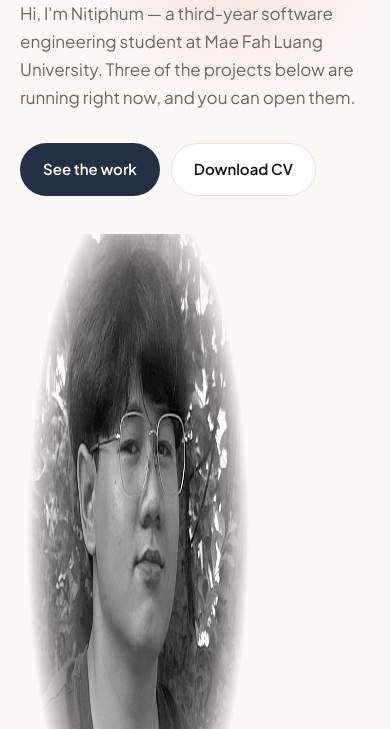
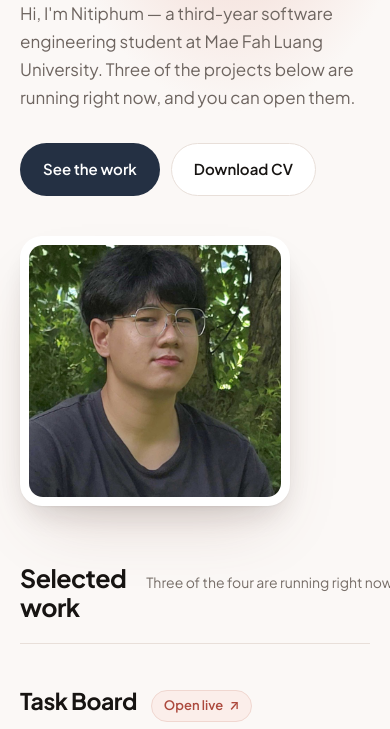
Before and after one commit to arumaosogi-sudo/portfolio, a plain HTML site: page index.html in a window 390 px wide. Shown: the part 364-1093 px from the top of the page. Drawn offline with Linux system fonts and the light colour scheme; a web font is replaced by a local one.

Commit message:
Show the photo in colour, in a framed card
The portrait was desaturated and its edges dissolved into the background
to imitate a cut-out. Drop both: the photo keeps its own colours and
sits in a white mat with rounded corners and a soft shadow, which is
also what separates the green foliage from the blush field behind it.

Fixed alongside: the image carries width and height attributes, so the
CSS width override was stretching it to 385x720 from a 720x720 source.
A global height:auto restores the aspect ratio.

Co-Authored-By: Claude Opus 5 <noreply@anthropic.com>

```diff
--- a/index.html
+++ b/index.html
@@ -46,7 +46,9 @@
     -webkit-font-smoothing:antialiased;overflow-x:clip;
   }
   a{color:inherit;text-decoration:none}
-  img{display:block;max-width:100%}
+  /* height:auto matters: the img carries width/height attributes for layout
+     stability, and without it a CSS width override stretches the picture. */
+  img{display:block;max-width:100%;height:auto}
   ::selection{background:#F6D9D2;color:var(--ink)}
   :focus-visible{outline:2px solid var(--accent);outline-offset:3px;border-radius:4px}
 
@@ -97,16 +99,17 @@
   .btn-ghost{background:var(--card);border-color:var(--line);color:var(--ink)}
   .btn-ghost:hover{border-color:#D8CCC4}
 
-  /* The source photo is a square snapshot with foliage behind it, not a cut-out.
-     Desaturating it and dissolving every edge into the blush field gets the
-     reference's floating-portrait read without a real background removal. */
-  .portrait{position:relative;align-self:end;margin-bottom:-14px}
-  .portrait img{
-    width:100%;max-width:430px;margin-left:auto;
-    filter:grayscale(1) contrast(1.12) brightness(1.06);
-    -webkit-mask-image:radial-gradient(60% 64% at 50% 40%,#000 38%,rgba(0,0,0,.72) 62%,transparent 84%);
-            mask-image:radial-gradient(60% 64% at 50% 40%,#000 38%,rgba(0,0,0,.72) 62%,transparent 84%);
+  /* The photo keeps its own colours. A white mat separates the green foliage
+     from the blush field behind it, the way a print does on a coloured wall. */
+  .portrait{
+    position:relative;align-self:end;width:100%;max-width:424px;
+    margin:0 0 6px auto;background:#fff;padding:11px;border-radius:26px;
+    box-shadow:
+      0 1px 2px rgba(23,20,18,.05),
+      0 14px 30px -10px rgba(23,20,18,.16),
+      0 34px 64px -24px rgba(122,74,60,.22);
   }
+  .portrait img{width:100%;border-radius:17px}
 
   /* ───────────────────────── sections ───────────────────────── */
   section{padding:76px 0 0}
@@ -198,10 +201,8 @@
     .hero::before{inset:-140px -12% auto -8%;height:560px}
     /* Text first on a phone: the headline is the thing worth reading, and a
        portrait this size would push it under the fold. */
-    .portrait{margin:4px 0 0}
-    .portrait img{max-width:236px;margin:0;
-      -webkit-mask-image:radial-gradient(56% 58% at 50% 42%,#000 42%,rgba(0,0,0,.7) 64%,transparent 84%);
-              mask-image:radial-gradient(56% 58% at 50% 42%,#000 42%,rgba(0,0,0,.7) 64%,transparent 84%)}
+    .portrait{margin:6px auto 0 0;max-width:270px;padding:9px;border-radius:22px}
+    .portrait img{border-radius:14px}
     .cta{padding-bottom:14px}
     .proj-body{grid-template-columns:1fr;gap:14px}
     .lang{position:static}
```
